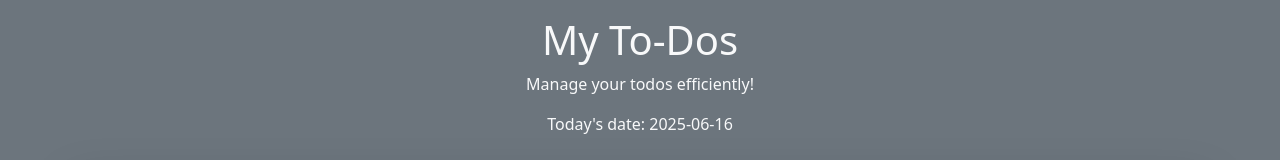
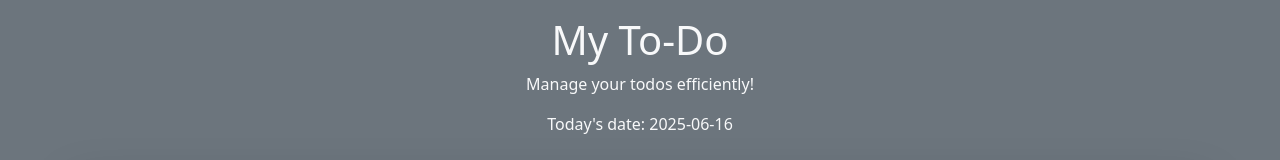
Before and after one commit to Didi-T-Wu/Todo-List, a React (Create React App) app: page / in a window 1280 px wide. Shown: the top 160 px of the page. Built offline with nearby package versions, Linux system fonts and the light colour scheme; no server answers.

Commit message:
new app name

```diff
--- a/src/App.js
+++ b/src/App.js
@@ -17,7 +17,7 @@ function App() {
   return (
     <main className="container-fluid bg-secondary min-vh-100 d-flex flex-column">
       <header className="text-center py-3 text-light">
-        <h1>My To-Dos</h1>
+        <h1>My To-Do</h1>
         <p>Manage your todos efficiently!</p>
         <p>Today's date: {TODAY}</p>
       </header>
```
